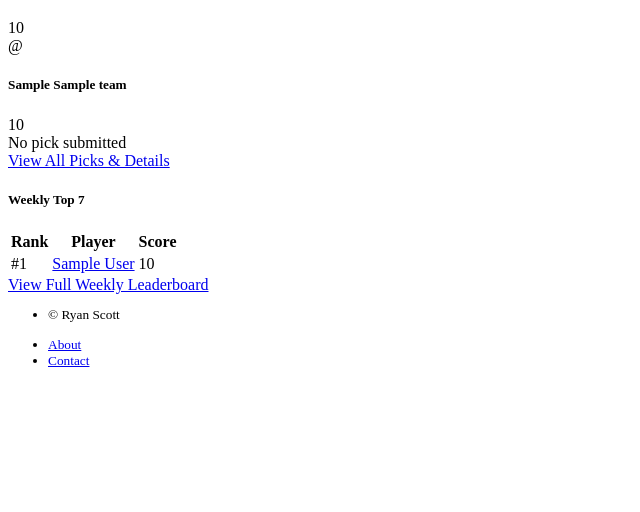
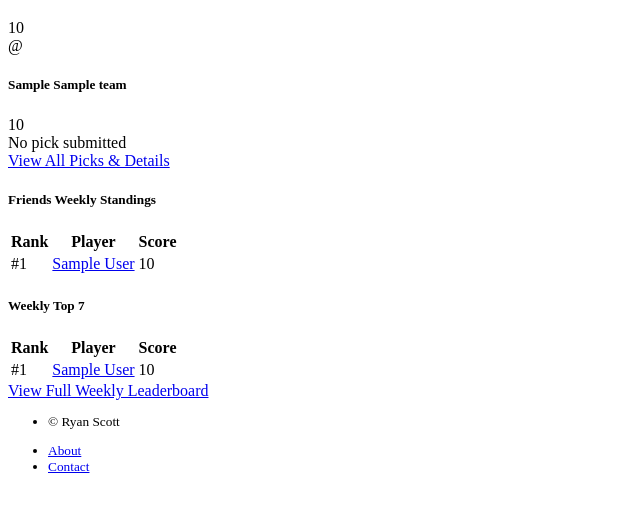
Before and after one commit to Razator73/ufa_picks, a Flask app: template ufa_picks/templates/games/post_week.html in a window 1280 px wide. Shown: the part 270-782 px from the top of the page, without its empty margins (0-640 px from the left). Run offline with Flask 3, Linux system fonts and the light colour scheme; tables that the repository leaves empty hold one stand-in row (values such as "Sample post"); the template is opened without the code that fills it: values that come from a table or form of the project are taken from there, most other values are stand-ins (such as "Sample title", 1, 10 or a date in 2020); form fields are guessed from the names that the template uses; parts of the project's set-up code (start-up, migrations or seed data) failed here and were passed over; some libraries are stand-ins or nearby versions.

Commit message:
Add friends tables to week views

```diff
--- a/ufa_picks/templates/games/post_week.html
+++ b/ufa_picks/templates/games/post_week.html
@@ -70,8 +70,42 @@
             {% endfor %}
         </div>
 
-        <!-- Weekly Top 7 Sidebar -->
+        <!-- Sidebar -->
         <div class="col-lg-4">
+            <!-- Friends Standings -->
+            <div class="card shadow-sm mb-4">
+                <div class="card-header bg-info text-dark d-flex justify-content-between align-items-center">
+                    <h5 class="mb-0">Friends Weekly Standings</h5>
+                    <i class="bi bi-people-fill"></i>
+                </div>
+                <div class="card-body p-0">
+                    <table class="table table-hover mb-0">
+                        <thead class="table-light">
+                            <tr>
+                                <th>Rank</th>
+                                <th>Player</th>
+                                <th class="text-end">Score</th>
+                            </tr>
+                        </thead>
+                        <tbody>
+                            {% for entry in followed_week_ranked %}
+                            <tr {% if current_user.id == entry.user.id %}class="table-primary fw-bold" {% endif %}>
+                                <td>#{{ entry.rank }}</td>
+                                <td>
+                                    <a href="{{ url_for('user.profile', user_id=entry.user.id) }}"
+                                        class="text-decoration-none">
+                                        {{ entry.user.full_name }}
+                                    </a>
+                                </td>
+                                <td class="text-end">{{ entry.score }}</td>
+                            </tr>
+                            {% endfor %}
+                        </tbody>
+                    </table>
+                </div>
+            </div>
+
+            <!-- Weekly Top 7 Sidebar -->
             <div class="card shadow-sm sticky-top" style="top: 20px; z-index: 100;">
                 <div class="card-header bg-dark text-white">
                     <h5 class="mb-0">Weekly Top 7</h5>
--- a/ufa_picks/user/views.py
+++ b/ufa_picks/user/views.py
@@ -57,7 +57,7 @@ def members(year):
     query = request.args.get("q", "").lower()
     page = request.args.get("page", 1, type=int)
     week_filter = request.args.get("week", type=int)
-    per_page = 20
+    per_page = 10
 
     ranked_players = get_leaderboard_cache(year, week_filter)
     display_players = []
```
Also changed, not shown: tests/test_weekly_views.py (+33 -0 lines), ufa_picks/game/views.py (+12 -4 lines), ufa_picks/templates/games/pre_week.html (+35 -1 lines).
